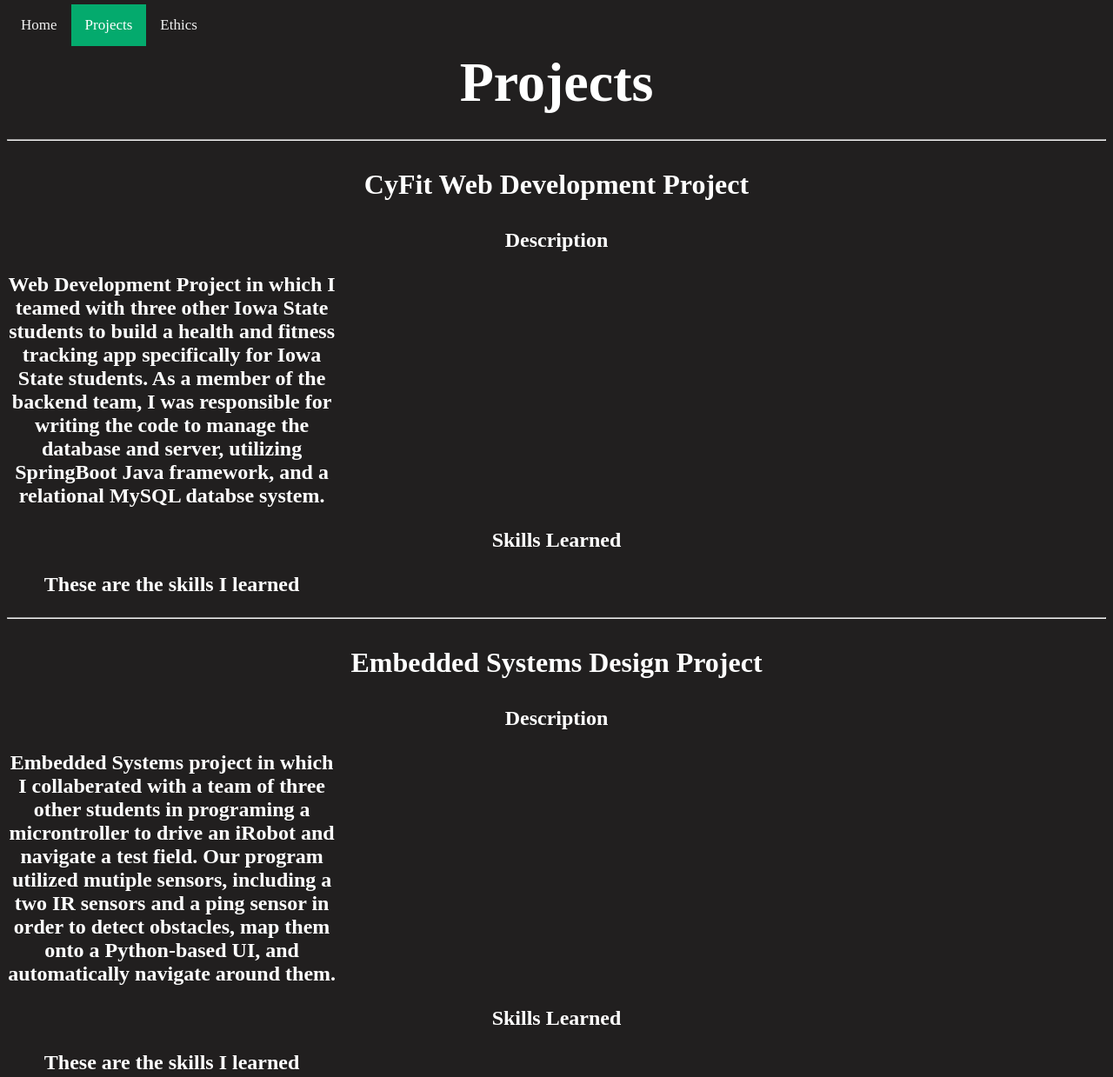
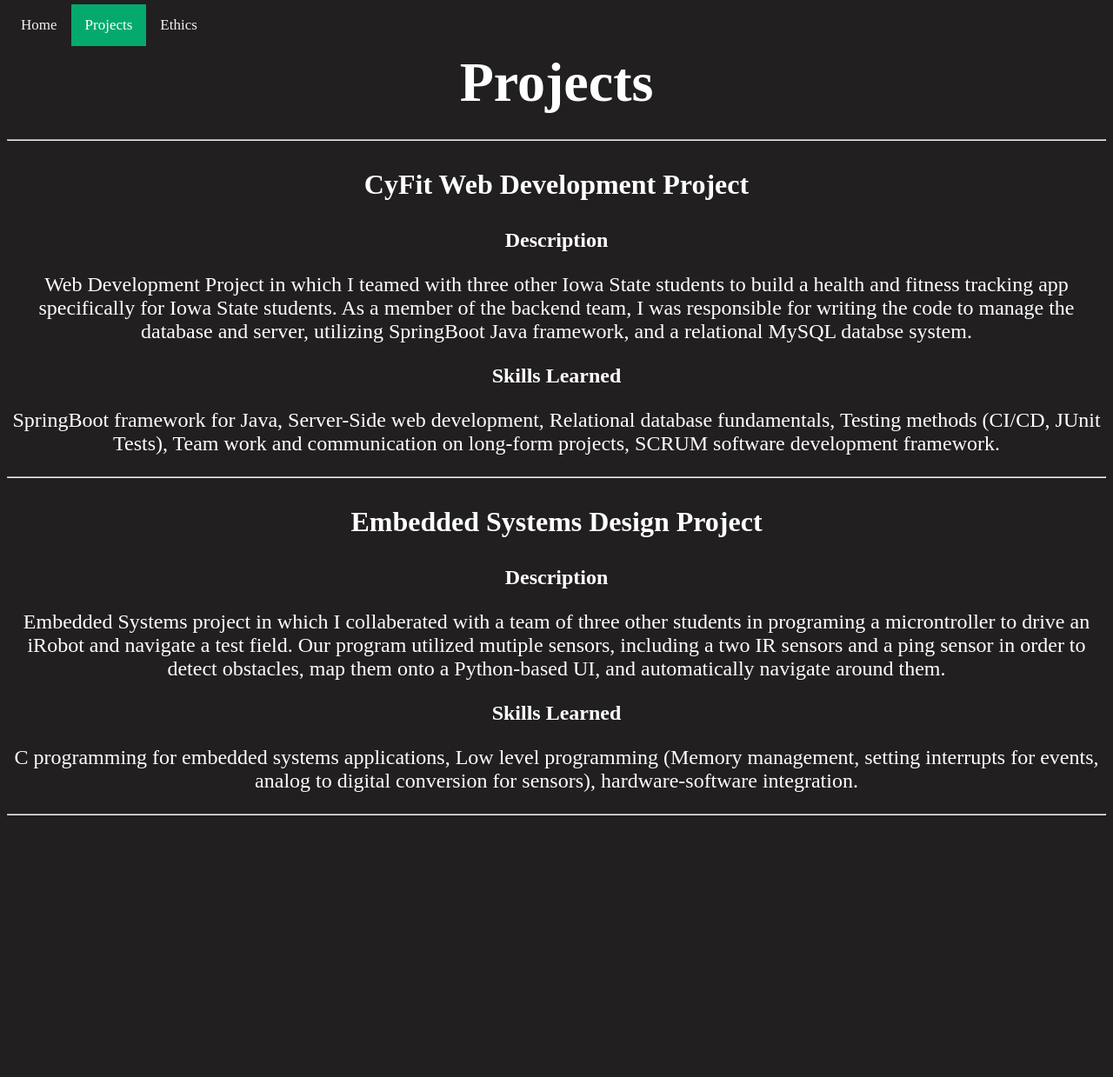
Before and after one commit to neilprange/Portfolio, a plain HTML site: page projects.html in a window 1280 px wide. Shown: the top 1239 px of the page at 87% size. After the commit the page ends 946 px from the top, so only its background shows below. Drawn offline with Linux system fonts and the light colour scheme.

Commit message:
Updated Projects Page

```diff
--- a/app.css
+++ b/app.css
@@ -75,5 +75,5 @@ body {
 }
 
 .projectDescription {
-    width: 30%;
+    font-weight: normal;
 }
--- a/projects.html
+++ b/projects.html
@@ -32,7 +32,8 @@
         <h2 class="header">
             Skills Learned
             <p class="projectDescription">
-                These are the skills I learned
+                SpringBoot framework for Java, Server-Side web development, Relational database fundamentals, Testing methods (CI/CD, JUnit Tests),
+                Team work and communication on long-form projects, SCRUM software development framework.
             </p>
         </h1>
 
@@ -51,7 +52,8 @@
         <h2 class="header">
             Skills Learned
             <p class="projectDescription">
-                These are the skills I learned
+                C programming for embedded systems applications, Low level programming (Memory management, setting interrupts for events, analog to digital
+                conversion for sensors), hardware-software integration.
             </p>
         </h2>
 
```
